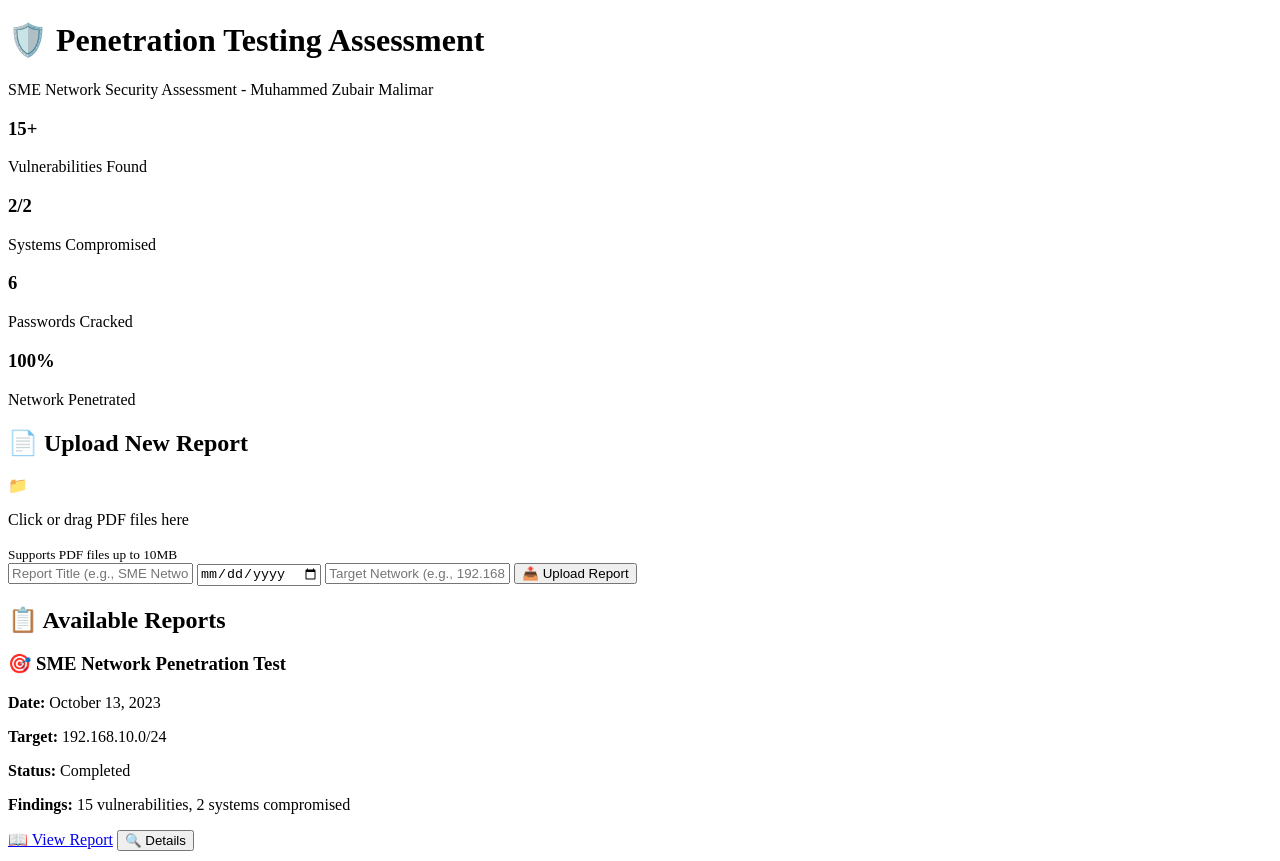
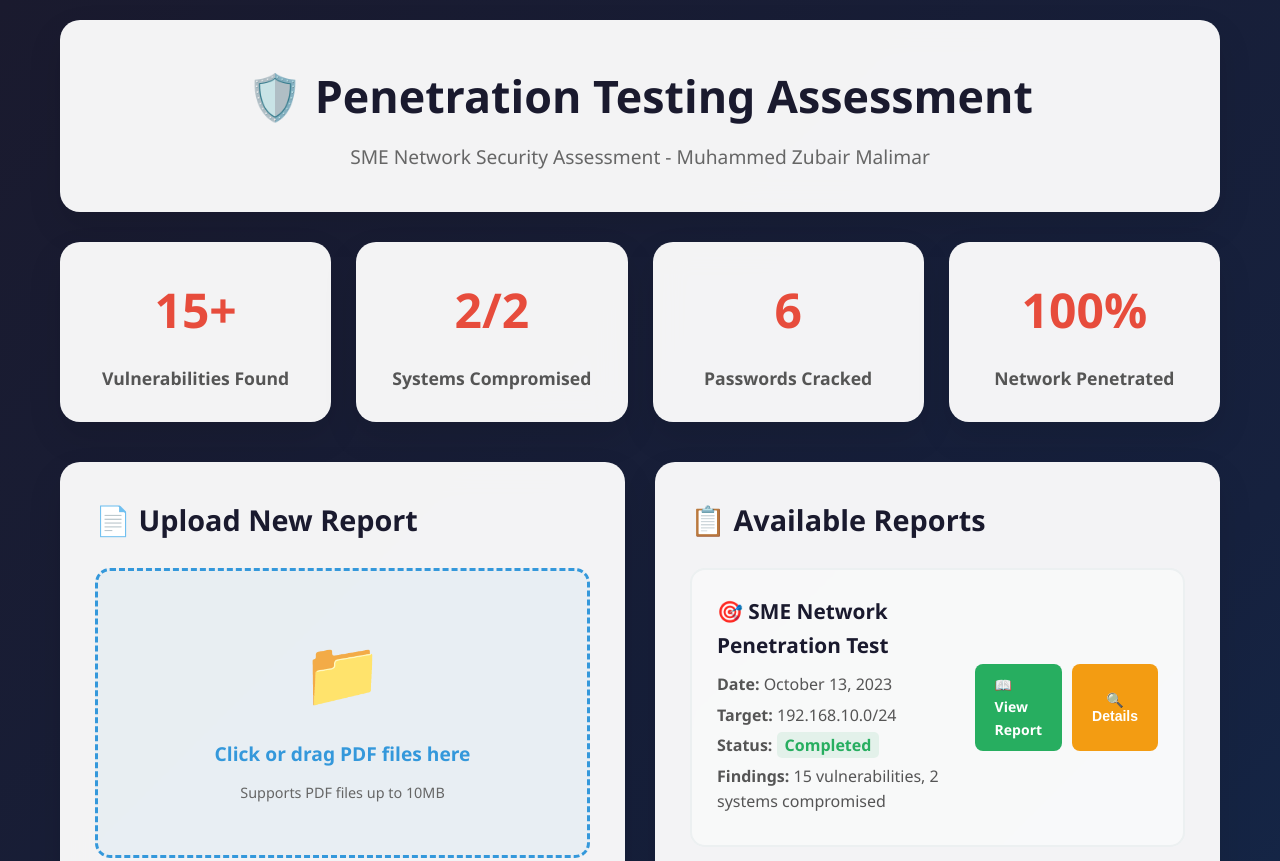
Before and after one commit to zubair7868/penetration-testing-assessment, a plain HTML site: page index.html in a window 1280 px wide. Shown: the top 861 px of the page. Drawn offline with Linux system fonts and the light colour scheme.

Commit message:
Update and rename EH.html to index.html

```diff
--- a/EH.html
+++ b/index.html
@@ -4,7 +4,7 @@
     <meta charset="UTF-8">
     <meta name="viewport" content="width=device-width, initial-scale=1.0">
     <title>Penetration Testing Report - Zubair Malimar</title>
-    <link rel="stylesheet" href="EH.css">
+    <link rel="stylesheet" href="index.css">
 </head>
 <body>
     <div class="container">
@@ -133,6 +133,6 @@
         </footer>
     </div>
 
-    <script src="EH.js"></script>
+    <script src="index.js"></script>
 </body>
 </html>
```
